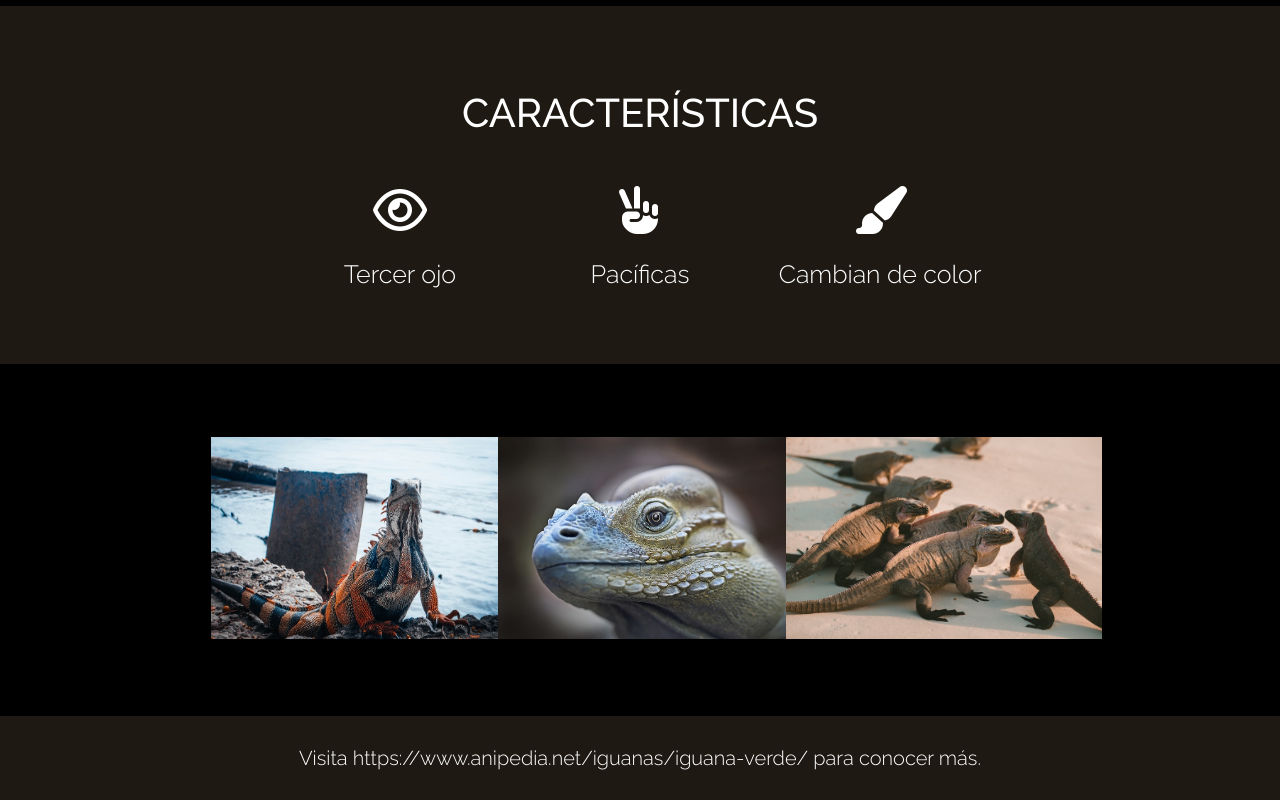
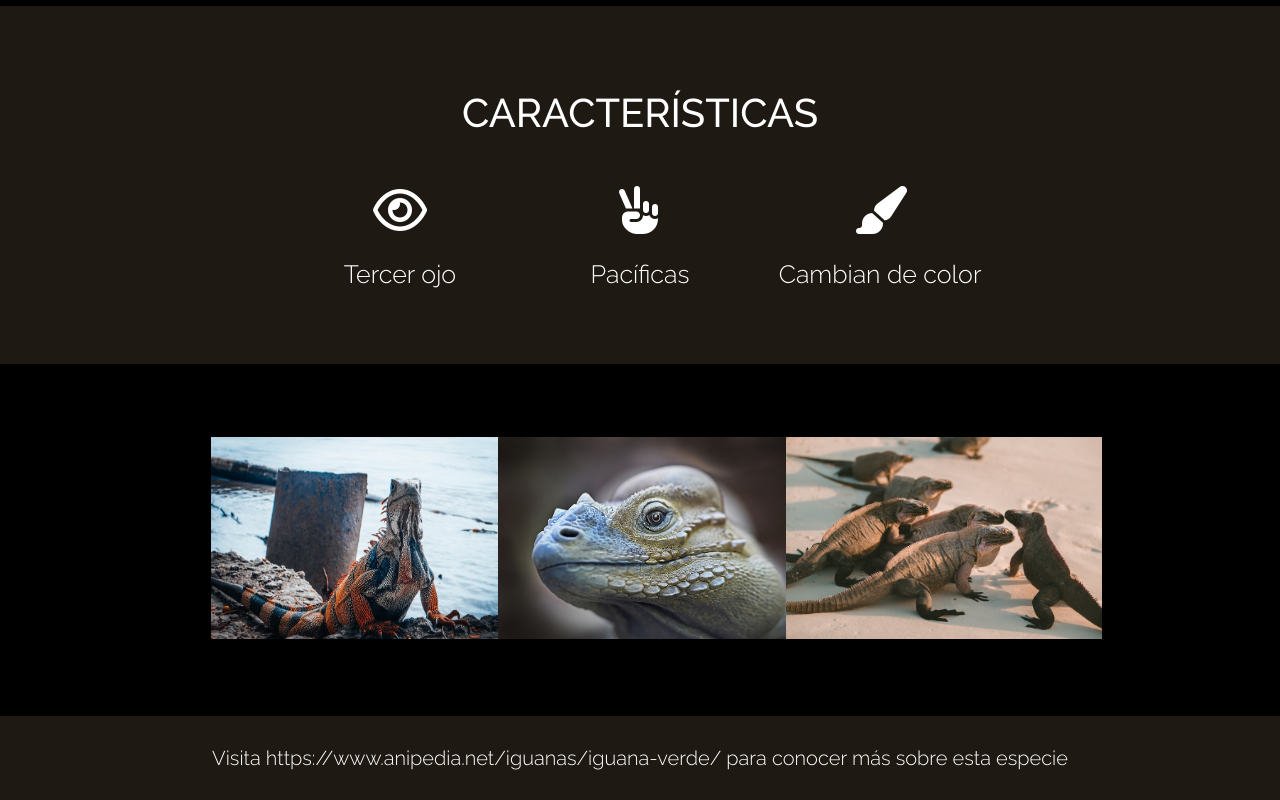
Before and after one commit to gpnarvaez/desaf-3, a plain HTML site: page index.html in a window 1280 px wide. Shown: the part 1307-2107 px from the top of the page. Drawn offline with Linux system fonts and the light colour scheme.

Commit message:
se modifica footer

```diff
--- a/index.html
+++ b/index.html
@@ -84,7 +84,7 @@
     <!-- Etiqueta footer con link correspondiente según requerimiento  -->
     <footer class="footer">
         <p>Visita <a href="https://www.anipedia.net/iguanas/iguana-verde/" target="_blank"
-                rel="noopener noreferrer">https://www.anipedia.net/iguanas/iguana-verde/</a> para conocer más.</p>
+                rel="noopener noreferrer">https://www.anipedia.net/iguanas/iguana-verde/</a> para conocer más sobre esta especie</p>
     </footer>
 </body>
 
```
